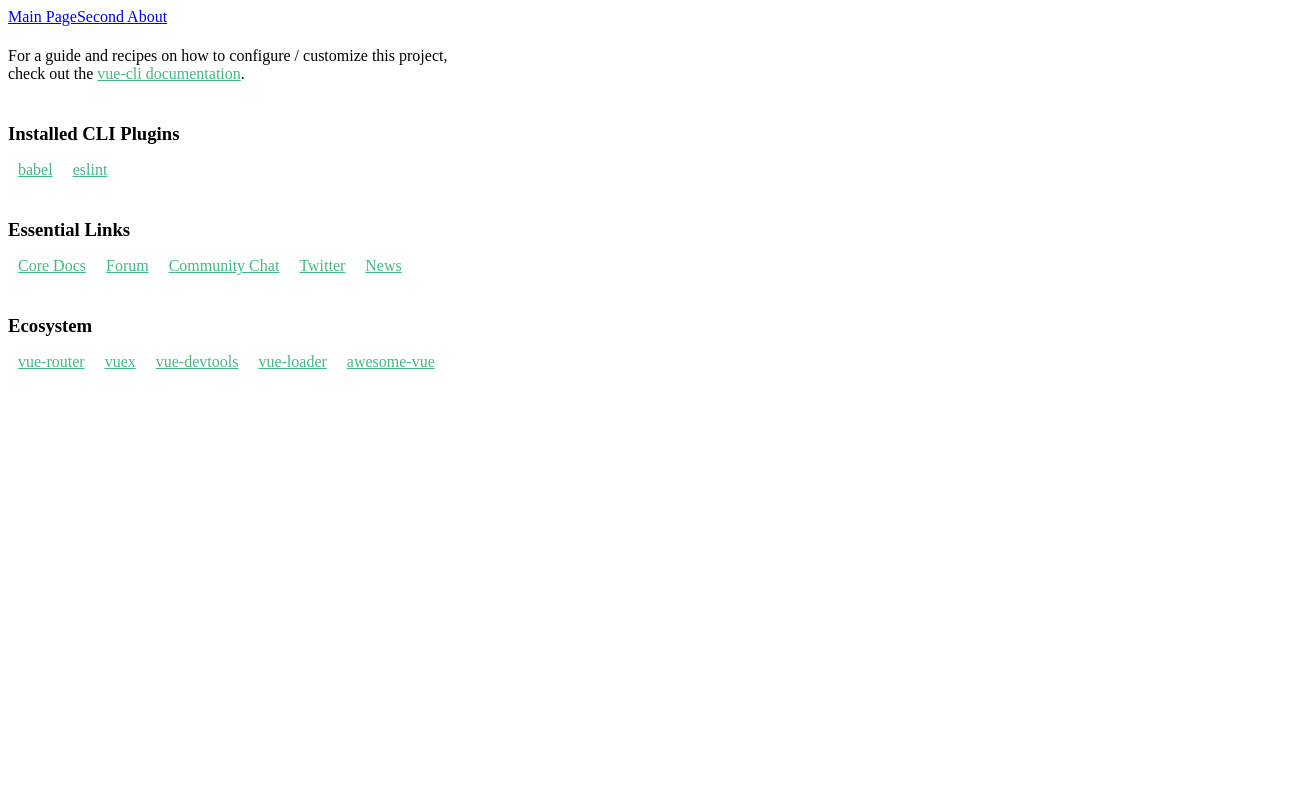
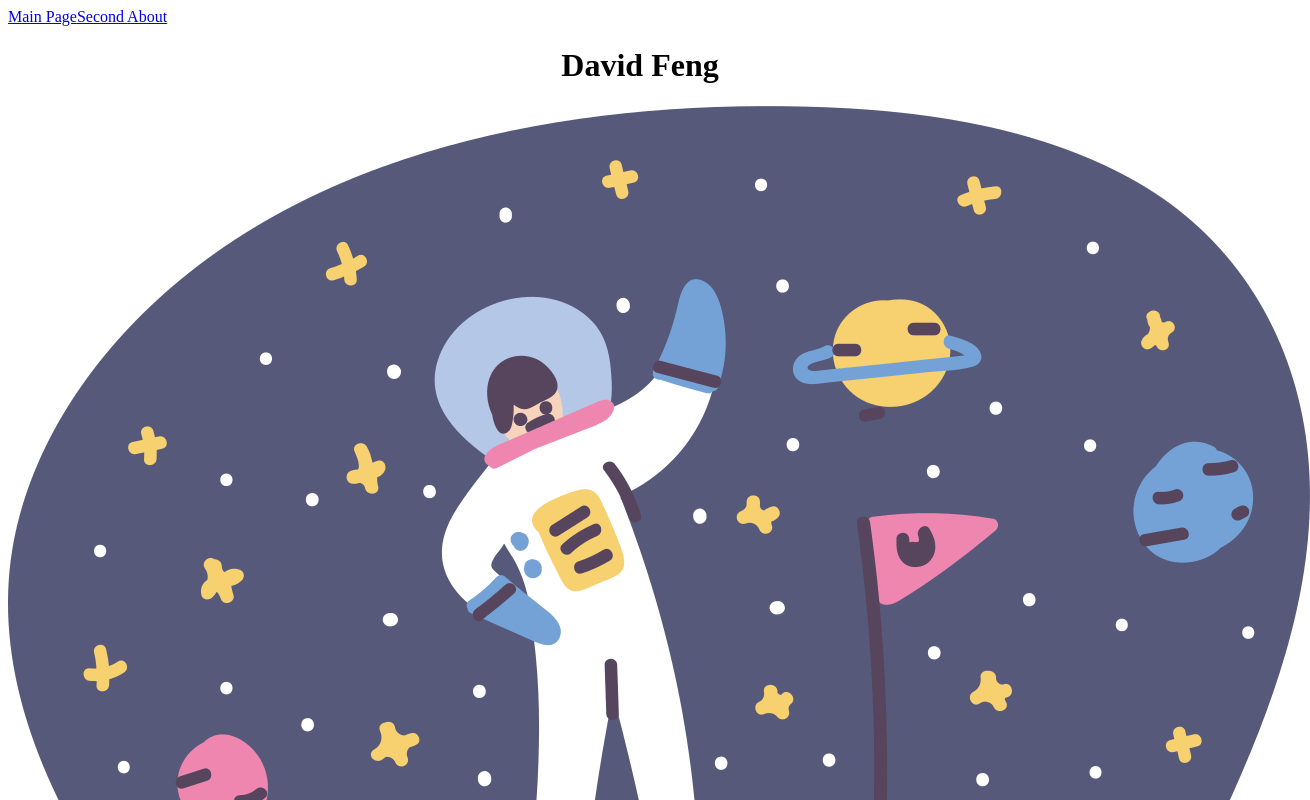
Before and after one commit to xingxu21/myWebsite, a Vue app: page / in a window 1280 px wide. Shown: the top 800 px of the page, 1310 px wide, since content can reach past the window. Built offline with nearby package versions, Linux system fonts and the light colour scheme.

Commit message:
added images and animation of title

```diff
--- a/package.json
+++ b/package.json
@@ -8,6 +8,7 @@
     "lint": "vue-cli-service lint"
   },
   "dependencies": {
+    "animate.css": "^3.7.2",
     "core-js": "^3.6.4",
     "router": "^1.3.5",
     "vue": "^2.6.11",
--- a/src/components/HelloWorld.vue
+++ b/src/components/HelloWorld.vue
@@ -34,9 +34,7 @@
 <script>
 export default {
   name: 'HelloWorld',
-  props: {
-    msg: String
-  }
+
 }
 </script>
 
--- a/src/router/index.js
+++ b/src/router/index.js
@@ -1,16 +1,18 @@
 import Vue from 'vue'
 import VueRouter from 'vue-router'
 
-import HelloWorld from '@/components/HelloWorld'
+// import HelloWorld from '@/components/HelloWorld'
 import About from '../views/About'
 import Second from '../views/Second'
+import Splash from '../views/Splash'
 Vue.use(VueRouter);
 const routes = [
   {
     path: '/',
-    name: 'HelloWorld',
-    component: HelloWorld
+    name: 'Splash',
+    component: Splash
   }, //below is the object that was added for the home path
+
   {
     path: '/second',
     name: 'Second',
--- /dev/null
+++ b/src/views/Splash.vue
@@ -0,0 +1,28 @@
+<template>
+<div>
+  <head>
+      <!-- <link rel="stylesheet" href="animate.min.css"> -->
+      <link rel="stylesheet" href="https://cdnjs.cloudflare.com/ajax/libs/animate.css/3.7.2/animate.min.css">
+
+  </head>
+  <div id='name'>
+
+      <h1 class="animated fadeInDown"> David Feng </h1>
+
+  </div>
+  <img src='../assets/pluto-done.png'>
+</div>
+</template>
+<script>
+
+export default {
+  name: 'Splash'
+}
+</script>
+<style scoped>
+
+#name {
+  text-align: center
+}
+
+</style>
```
Also changed, not shown: src/assets/pluto-done.png (added), 1 other file (tests, documents, lock files or other folders).
